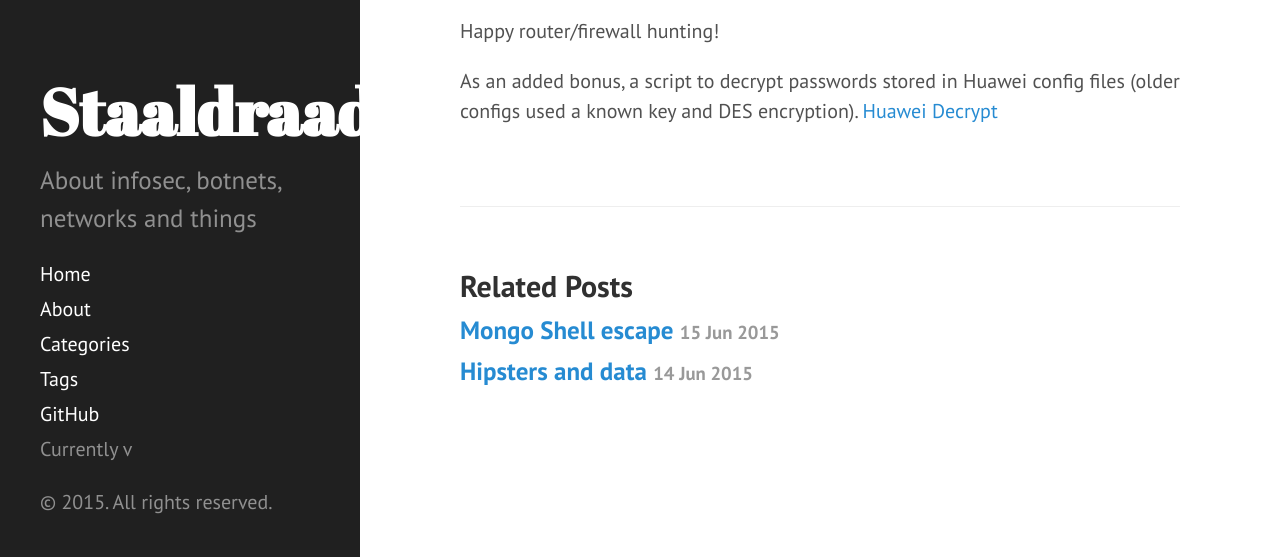
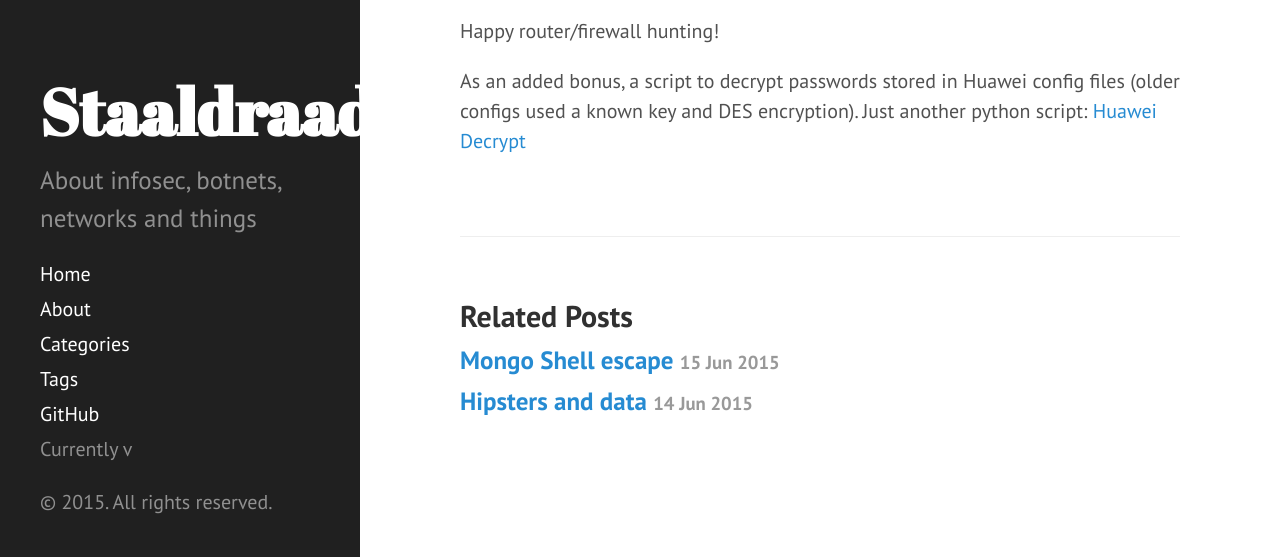
Before and after one commit to wikijm/staaldraad.github.io, a Jekyll site: the page built from _posts/2015-06-17-huawei-quidway-snmp-and-passwords.markdown, in a window 1280 px wide and 900 px high, scrolled down 1081 px, cut to the strip 343-900 px from the top of the window. Built offline with Jekyll 4.4.1, drawn with Linux system fonts in a browser that asks for light colours.

Commit message:
New post on Huawei pwnage

```diff
--- a/_posts/2015-06-17-huawei-quidway-snmp-and-passwords.markdown
+++ b/_posts/2015-06-17-huawei-quidway-snmp-and-passwords.markdown
@@ -22,4 +22,4 @@ The tool can be found here:
 
 Happy router/firewall hunting!
 
-As an added bonus, a script to decrypt passwords stored in Huawei config files (older configs used a known key and DES encryption). [Huawei Decrypt]({https://gist.github.com/staaldraad/605a5e40abaaa5915bc7})
+As an added bonus, a script to decrypt passwords stored in Huawei config files (older configs used a known key and DES encryption). Just another python script: [Huawei Decrypt]({https://gist.github.com/staaldraad/605a5e40abaaa5915bc7})
```
